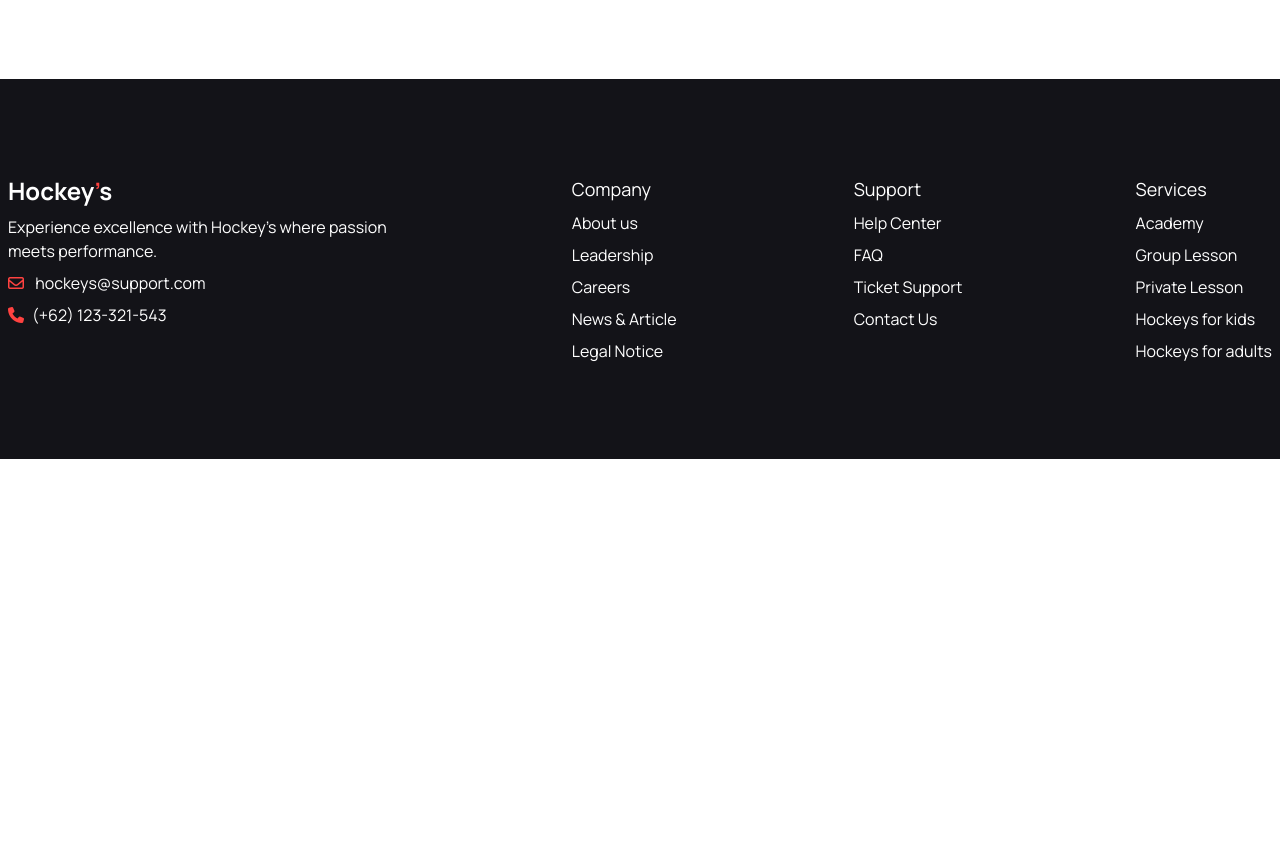
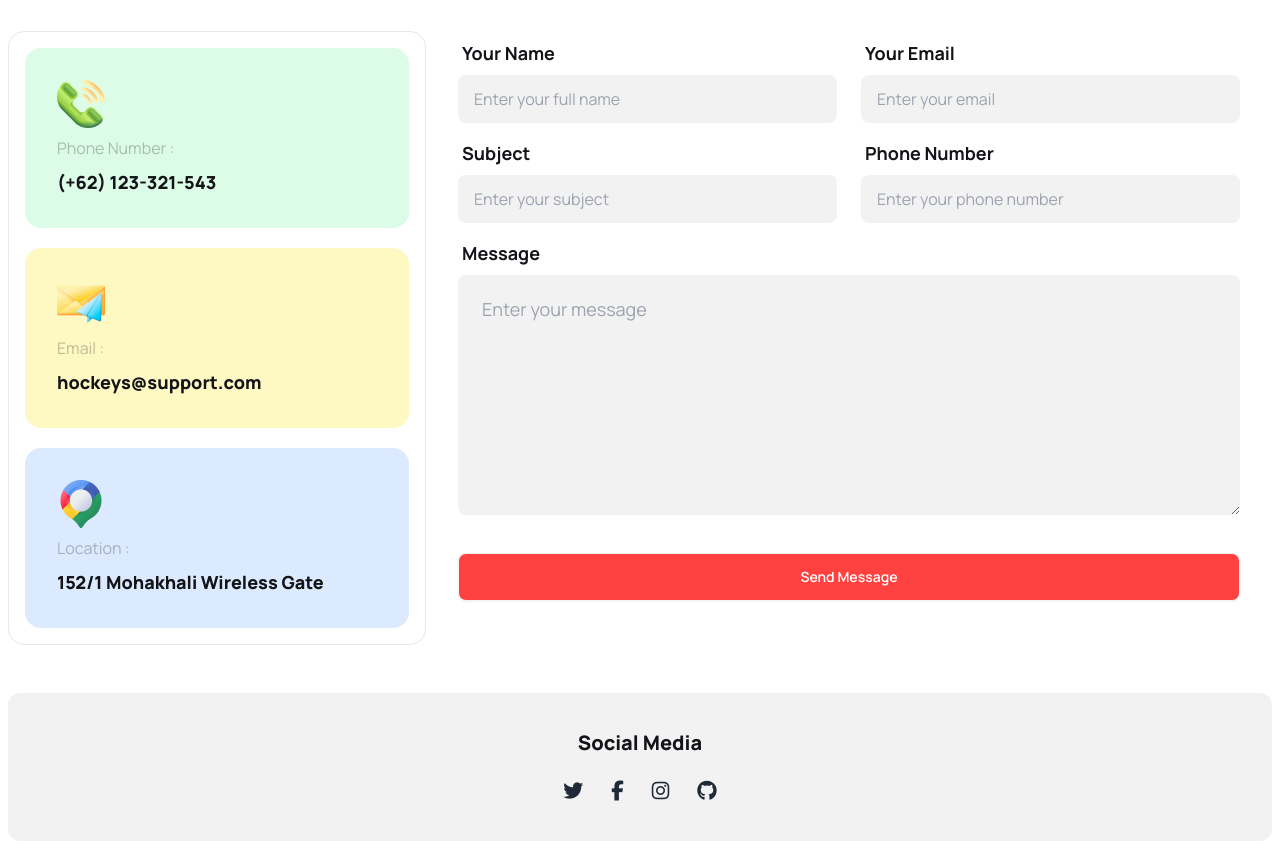
Before and after one commit to Reyad02/b9a3-hockeys-main, a plain HTML site: page index.html in a window 1280 px wide. Shown: the part 4800-5644 px from the top of the page. Before the commit the page ends 5259 px from the top, so only its background shows below. Drawn offline with nearby package versions, Linux system fonts and the light colour scheme.

Commit message:
get in touch section done

```diff
--- a/index.html
+++ b/index.html
@@ -550,12 +550,128 @@
                 </p>
             </div>
 
+
+            <div class="flex flex-col md:flex-row ">
+                <div class="grid grid-cols-1 space-y-5 p-4 border rounded-2xl">
+
+                    <!-- item-1 -->
+                    <div class="card lg:w-96 bg-green-100 text-primary-content">
+                        <div class="card-body text-left">
+                            <div>
+                                <img src="Images/Group 1171275317.png" alt="">
+
+                            </div>
+                            <p class="text-[#0D0D1242]">Phone Number : </p>
+                            <p class="text-black-clr font-extrabold text-lg">(+62) 123-321-543</p>
+                        </div>
+                    </div>
+
+                    <!-- item-2 -->
+                    <div class="card lg:w-96 bg-yellow-100 text-primary-content">
+                        <div class="card-body text-left">
+                            <div>
+                                <img src="Images/Group 1171275318.png" alt="">
+
+                            </div>
+                            <p class="text-[#0D0D1242]">Email : </p>
+                            <p class="text-black-clr font-extrabold text-lg">hockeys@support.com</p>
+                        </div>
+                    </div>
+
+                    <!-- item-3 -->
+                    <div class="card lg:w-96 bg-blue-100 text-primary-content">
+                        <div class="card-body text-left">
+                            <div>
+                                <img src="Images/Group 1171275321.png" alt="">
+
+                            </div>
+                            <p class="text-[#0D0D1242]">Location : </p>
+                            <p class="text-black-clr font-extrabold text-lg">152/1 Mohakhali Wireless Gate</p>
+                        </div>
+                    </div>
+
+                </div>
+
+                <!-- form part  -->
+                <div class="flex-1">
+                    <form class="card-body px-4 md:px-8 md:pt-0">
+                        <div class="form-control flex flex-col lg:flex-row gap-6">
+                            <div class="flex-1">
+                                <label class="label">
+                                    <span class="label-text text-black-clr font-bold text-lg">Your Name</span>
+                                </label>
+                                <input type="email" placeholder="Enter your full name"
+                                    class="input input-bordered w-full bg-base-200 border-0" required />
+
+                            </div>
+                            <div class="flex-1">
+                                <label class="label">
+                                    <span class="label-text text-black-clr font-bold text-lg">Your Email</span>
+                                </label>
+                                <input type="email" placeholder="Enter your email"
+                                    class="input input-bordered w-full bg-base-200 border-0" required />
+
+                            </div>
+                        </div>
+
+                        <div class="form-control flex flex-col lg:flex-row gap-6 ">
+                            <div class="flex-1">
+                                <label class="label">
+                                    <span class="label-text text-black-clr font-bold text-lg">Subject</span>
+                                </label>
+                                <input type="email" placeholder="Enter your subject"
+                                    class="input input-bordered w-full bg-base-200 border-0" required />
+
+                            </div>
+                            <div class="flex-1">
+                                <label class="label">
+                                    <span class="label-text text-black-clr font-bold text-lg">Phone Number</span>
+                                </label>
+                                <input type="email" placeholder="Enter your phone number"
+                                    class="input input-bordered w-full bg-base-200 border-0" required />
+
+                            </div>
+                        </div>
+
+                        <div>
+                            <label class="label">
+                                <span class="label-text text-black-clr font-bold text-lg">Message</span>
+                            </label>
+
+                            <textarea placeholder="Enter your message"
+                                class="textarea textarea-bordered textarea-lg w-full lg:h-60 bg-base-200 border-0"></textarea>
+
+                        </div>
+
+
+                        <div class="form-control mt-6">
+                            <button class="btn bg-main-clr text-white">Send Message</button>
+                        </div>
+                    </form>
+                </div>
+
+            </div>
+
+            <!-- social links -->
+
+            <div class="bg-base-200 py-9 space-y-5 mt-12 rounded-xl">
+                <h4 class="text-black-clr font-extrabold text-xl">Social Media</h4>
+                <div class="text-xl space-x-6">
+                    <i class="fa-brands fa-twitter"></i>
+                    <i class="fa-brands fa-facebook-f"></i>
+                    <i class="fa-brands fa-instagram"></i>
+                    <i class="fa-brands fa-github"></i>
+                </div>
+            </div>
+
+
         </section>
 
     </main>
 
     <footer class="bg-black-clr ">
-        <div class="max-w-7xl mx-auto text-white flex flex-col md:flex-row items-center md:items-start gap-10 md:gap-0 px-2 md:py-24 py-10">
+        <div
+            class="max-w-7xl mx-auto text-white flex flex-col md:flex-row items-center md:items-start gap-10 md:gap-0 px-2 md:py-24 py-10">
             <div class="flex-1 text-center md:text-left space-y-2">
                 <h2 class="text-2xl font-bold">Hockey<span class="text-main-clr">’</span>s</h2>
                 <p>Experience excellence with Hockey’s where passion <br>meets performance.
@@ -592,8 +708,6 @@
             </div>
         </div>
     </footer>
-
-
 </body>
 
 </html>
```
